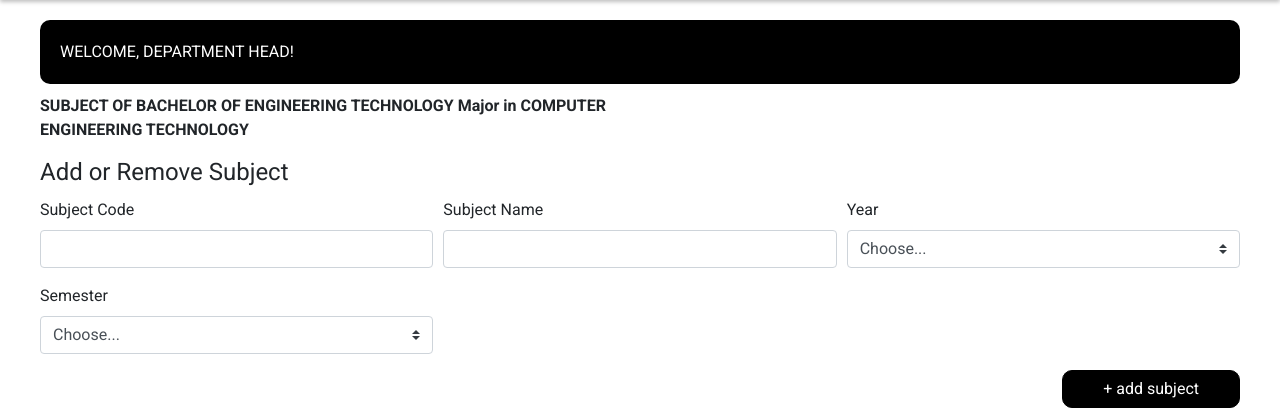
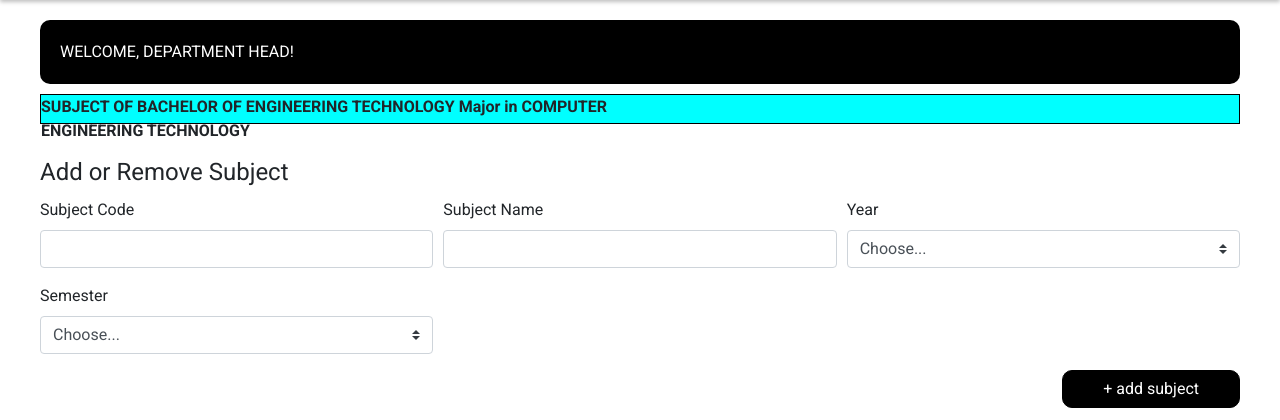
Before and after one commit to RejayMorada0/ELECTIVE_ADDING, a Django app: template Adding/Adding_App/templates/Adding_App/addsubject.html in a window 1280 px wide. Shown: the part 71-491 px from the top of the page. Run offline with Django 3.2, Linux system fonts and the light colour scheme; the template is opened without the code that fills it, so the values that code supplies are empty.

Commit message:
Add Files

```diff
--- a/Adding/Adding_App/static/css/admin.css
+++ b/Adding/Adding_App/static/css/admin.css
@@ -79,7 +79,11 @@ section {
 }
 
 .subject {
+    border: solid 1px black;
+    background-color: aqua;
+    width: 100%;
     display: flex;
+    justify-content: space-between;
     height: 30px;
     margin-top: 10px;
     margin-bottom: 30px;
```
